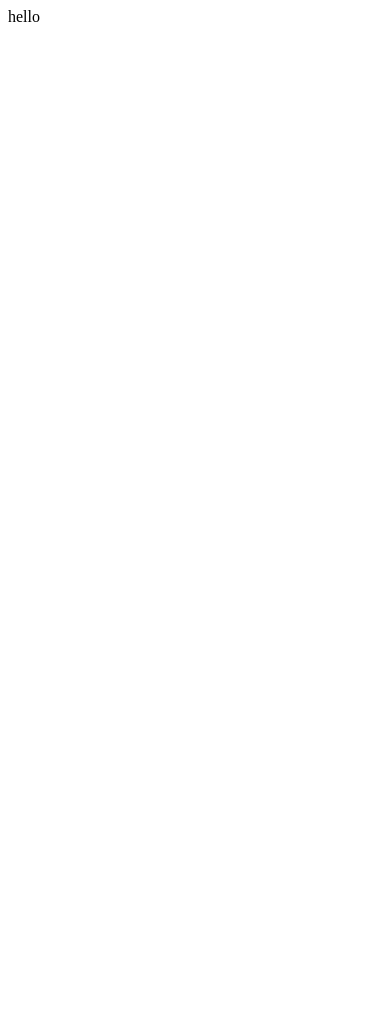
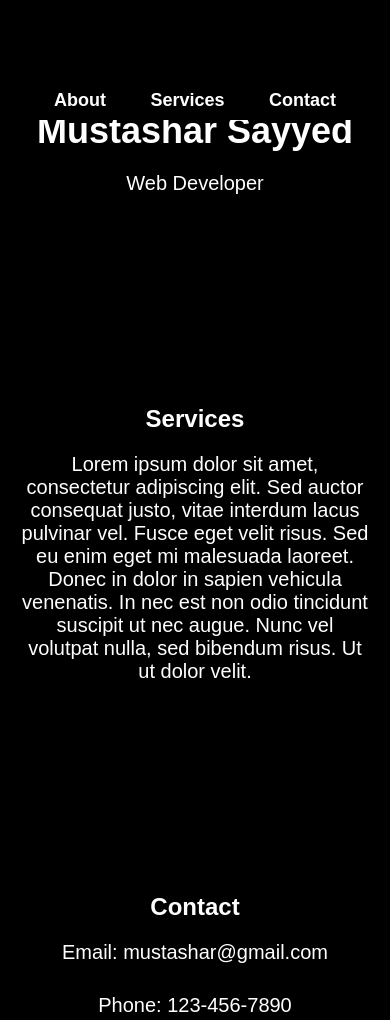
Before and after one commit to msayyed07/sites, a plain HTML site: page index.html in a window 390 px wide. Shown: the top 1020 px of the page. Before the commit the page ends 844 px from the top, so only its background shows below. Drawn offline with Linux system fonts and the light colour scheme.

Commit message:
updated html

```diff
--- a/index.html
+++ b/index.html
@@ -1,3 +1,36 @@
+<!DOCTYPE html>
 <html>
-    <a>hello</a>
+  <head>
+    <title>Mustashar Sayyed</title>
+    <meta charset="utf-8" />
+    <meta name="viewport" content="width=device-width, initial-scale=1" />
+    <link rel="stylesheet" href="style.css" />
+  </head>
+  <body>
+    <header>
+      <nav>
+        <ul>
+          <li><a href="#about">About</a></li>
+          <li><a href="#services">Services</a></li>
+          <li><a href="#contact">Contact</a></li>
+        </ul>
+      </nav>
+    </header>
+    <section id="about">
+      <h1>Mustashar Sayyed</h1>
+      <p>Web Developer</p>
+    </section>
+    <section id="services">
+      <h2>Services</h2>
+      <p>Lorem ipsum dolor sit amet, consectetur adipiscing elit. Sed auctor consequat justo, vitae interdum lacus pulvinar vel. Fusce eget velit risus. Sed eu enim eget mi malesuada laoreet. Donec in dolor in sapien vehicula venenatis. In nec est non odio tincidunt suscipit ut nec augue. Nunc vel volutpat nulla, sed bibendum risus. Ut ut dolor velit. </p>
+    </section>
+    <section id="contact">
+      <h2>Contact</h2>
+      <p>Email: mustashar@gmail.com</p>
+      <p>Phone: 123-456-7890</p>
+    </section>
+    <footer>
+      <p>&copy; 2023 Mustashar Sayyed</p>
+    </footer>
+  </body>
 </html>
--- /dev/null
+++ b/style.css
@@ -0,0 +1,124 @@
+/* Set background color to black */
+body {
+    background-color: #000000;
+    color: #ffffff;
+    font-family: Arial, sans-serif;
+    margin: 0;
+    padding: 0;
+    scroll-behavior: smooth;
+  }
+
+  /* Set the header to fixed position */
+  header {
+    position: fixed;
+    top: 0;
+    left: 0;
+    width: 100%;
+    height: 60px;
+    background-color: #000000;
+    z-index: 1;
+  }
+
+  /* Style the navigation links */
+  nav {
+    position: absolute;
+    top: 0;
+    right: 0;
+    height: 60px;
+    line-height: 60px;
+  }
+
+  nav ul {
+    margin: 0;
+    padding: 0;
+    list-style: none;
+    display: flex;
+  }
+
+  nav li {
+    margin: 0 10px;
+  }
+
+  nav a {
+    color: #ffffff;
+    text-decoration: none;
+    font-size: 18px;
+    font-weight: bold;
+  }
+
+  /* Style the main section */
+  section {
+    padding: 100px 20px;
+    text-align: center;
+  }
+
+  section h1 {
+    font-size: 48px;
+    margin-bottom: 20px;
+  }
+
+  section p {
+    font-size: 24px;
+    margin-bottom: 50px;
+  }
+
+  /* Style the footer */
+  footer {
+    height: 60px;
+    line-height: 60px;
+    text-align: center;
+    background-color: #000000;
+    position: fixed;
+    bottom: 0;
+    left: 0;
+    width: 100%;
+  }
+
+  footer p {
+    margin: 0;
+    font-size: 16px;
+    color: #ffffff;
+  }
+
+  /* Set media queries for responsive design */
+  @media only screen and (max-width: 768px) {
+    nav {
+      top: 60px;
+      position: fixed;
+      width: 100%;
+      background-color: #000000;
+    }
+
+    nav ul {
+      display: block;
+      text-align: center;
+    }
+
+    nav li {
+      display: inline-block;
+      margin: 0;
+    }
+
+    nav a {
+      display: block;
+      padding: 10px 20px;
+    }
+
+    section {
+      padding: 80px 20px;
+    }
+
+    section h1 {
+      font-size: 36px;
+      margin-bottom: 10px;
+    }
+
+    section p {
+      font-size: 20px;
+      margin-bottom: 30px;
+    }
+
+    footer {
+      position: static;
+    }
+  }
```
